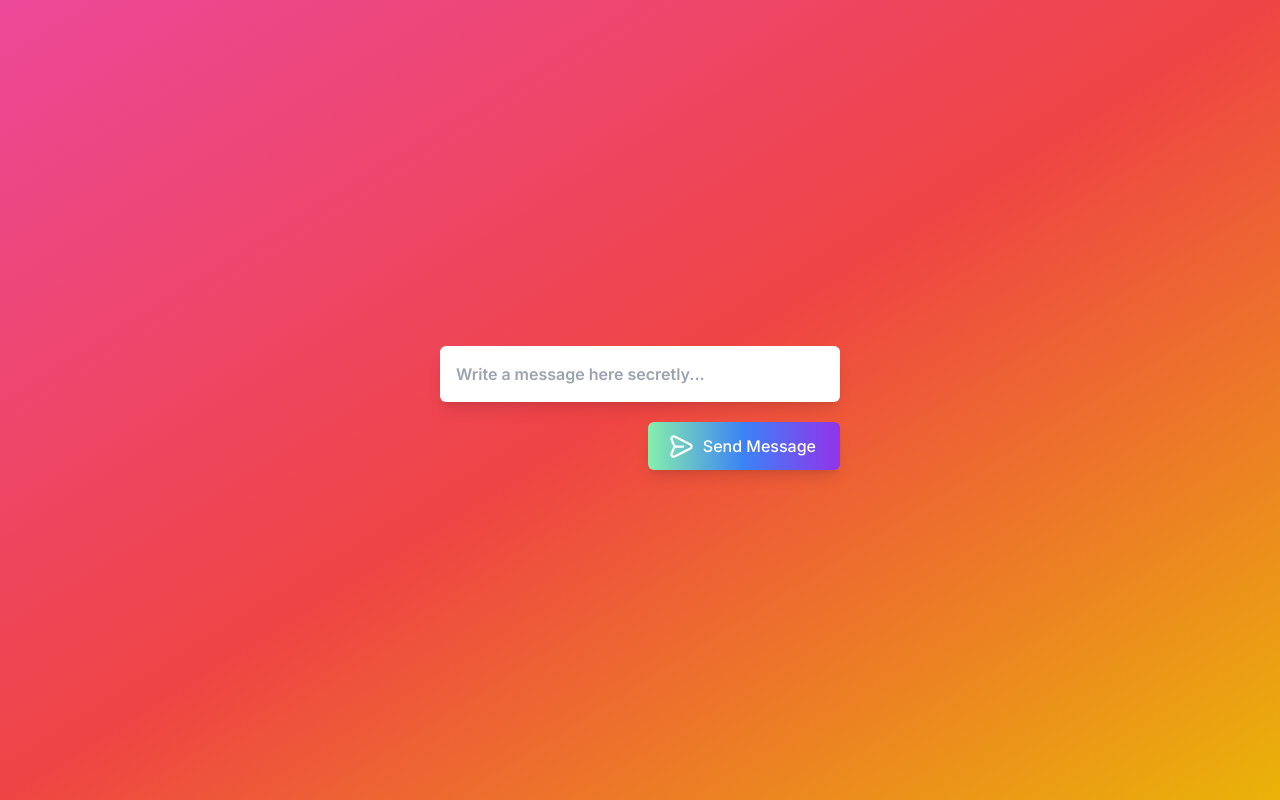
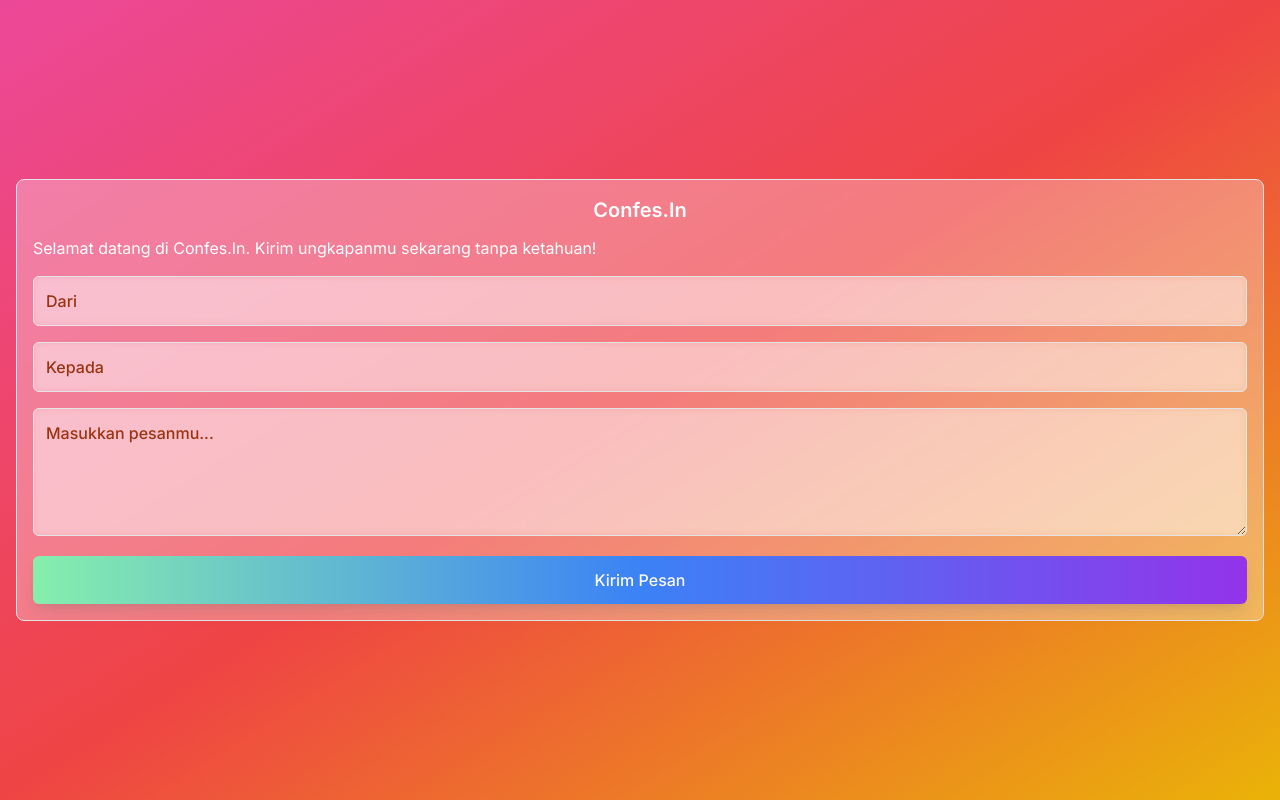
Before and after one commit to aziz13naufal/secreto-app, a Next.js app: page / in a window 1280 px wide. Built offline with nearby package versions, Linux system fonts and the light colour scheme.

Commit message:
new design app

```diff
--- a/app/globals.css
+++ b/app/globals.css
@@ -19,10 +19,10 @@ label {
 }
 
 
-input {
+/* textarea, input {
   @apply text-zinc-950 focus:outline-none p-4 w-full sm:w-[400px] rounded-md shadow-lg focus:outline-blue-500 flex
-}
+} */
 
-button {
+/* button {
   @apply w-fit px-9 py-3 rounded-md shadow-lg focus:outline-none
-}
+} */
--- a/app/page.tsx
+++ b/app/page.tsx
@@ -1,56 +1,42 @@
 "use client"
-
 import { useState } from "react"
 import toast, { Toaster } from 'react-hot-toast';
 
-// component
-import PlaneIcon from "@/public/svg/PlaneIcon"
-import Spinner from "@/public/svg/Spinner"
+const Page = () => {
+    return (
+        <div className="w-full h-dvh p-4 bg-instagram flex items-center justify-center">
+            <div className="w-full p-4 bg-white/30 backdrop-blur-sm border border-zinc-200 rounded-lg">
+                <div className="">
+                    <h1 className="text-center font-semibold text-xl">Confes.In</h1>
+                    <h3 className="mt-3 font-normal">Selamat datang di Confes.In. Kirim ungkapanmu sekarang tanpa ketahuan!</h3>
+                </div>
 
-const Home = () => {
+                <div className="mt-4 flex flex-col gap-y-4">
+                    <input
+                        type="text"
+                        placeholder="Dari"
+                        className="w-full p-3 rounded-md bg-white/30 backdrop-blur-sm border border-zinc-200 font-medium placeholder:text-orange-800 focus:outline-blue-500"
+                    />
+                    <input
+                        type="text"
+                        placeholder="Kepada"
+                        className="w-full p-3 rounded-md bg-white/30 backdrop-blur-sm border border-zinc-200 font-medium placeholder:text-orange-800 focus:outline-blue-500"
+                    />
+                    <textarea
+                        placeholder="Masukkan pesanmu..."
+                        className="w-full h-32 p-3 rounded-md bg-white/30 backdrop-blur-sm border border-zinc-200 font-medium placeholder:text-orange-800 focus:outline-blue-500"
+                    />
+                    <button
+                      className="mt-1 inline-flex h-12 items-center justify-center rounded-md bg-oceanic px-6 font-medium text-neutral-50 shadow-lg shadow-neutral-500/20 transition active:scale-95"
+                      onClick={() => toast("Pesanmu berhasil dikirim!")}
+                      >Kirim Pesan</button>
+                </div>
+            </div>
 
-
-  const [isLoading, setIsLoading] = useState<boolean>(false);
-  const [inputValue, setInputValue] = useState<any>('');
-
-  const handleChangeInput = (e: any) => {
-    const value = e.target.value
-    setInputValue(value)
-  }
-
-  const handleSendAction = async () => {
-    setIsLoading(true)
-    await setTimeout(() => {
-      setIsLoading(false)
-      toast('Message sent successfully!');
-      setInputValue('')
-    }, 2000);
-  }
-
-  return (
-    <section className="w-full h-dvh bg-instagram">
-      <Toaster />
-      {/* content */}
-      <div className="w-full h-full flex justify-center items-center p-4">
-        <form className="flex w-full sm:w-fit flex-col">
-          <label htmlFor=""></label>
-          <input type="text" placeholder="Write a message here secretly..." value={inputValue} onChange={(e) => handleChangeInput(e)} />
-
-          <div className="w-full flex justify-end mt-5">
-            <button type="button" className="inline-flex h-12 items-center justify-center rounded-md bg-oceanic pl-5 pr-6 font-medium transition active:scale-110 gap-2" onClick={handleSendAction}>
-              {!isLoading ? (
-                <><PlaneIcon />Send Message</>
-              ) : (
-                <><div className="animate-spin"><Spinner /></div><span>Sending Message...</span></>
-              )}
-              </button>
-          </div>
-
-
-        </form>
-      </div>
-    </section>
-  )
+            {/* component */}
+            <Toaster />
+        </div>
+    )
 }
 
-export default Home
+export default Page
```
